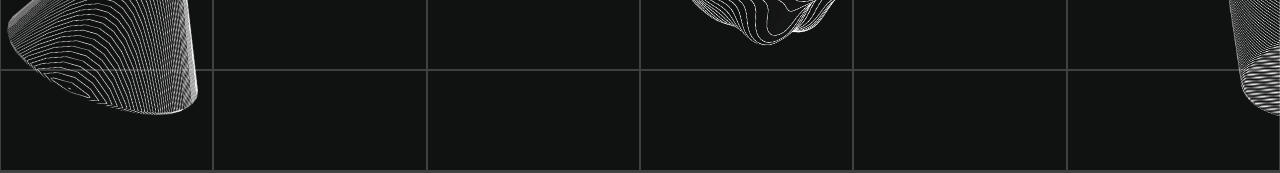
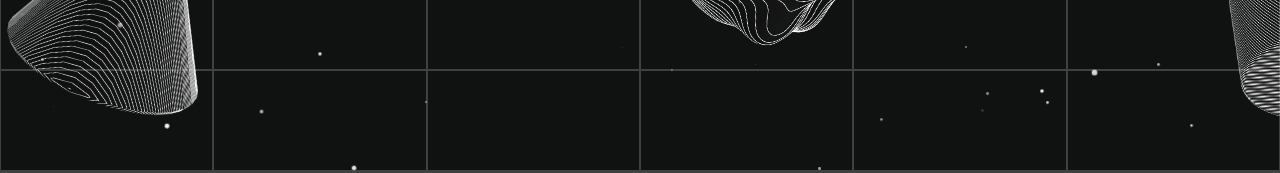
Before and after one commit to Xander-Allen-Rola/Xander-Portfolio, a Vue app: page / in a window 1280 px wide. Shown: the part 676-849 px from the top of the page. Built offline with nearby package versions, Linux system fonts and the light colour scheme.

Commit message:
Added start shimmering and shooting stars overlay

```diff
--- a/src/App.vue
+++ b/src/App.vue
@@ -11,6 +11,7 @@ import SocialsButtons from './components/SocialsButtons.vue'
 import ProfileButton from './components/buttons/ProfileButton.vue'
 import HireMeMenu from './components/HireMeMenu.vue'
 import CommonUseButton from './components/buttons/CommonUseButton.vue'
+import StarsOverlay from './components/StarsOverlay.vue'
 
 const showHireMeMenu = ref(false)
 const isSticky = ref(false)
@@ -33,6 +34,7 @@ onUnmounted(() => {
 </script>
 
 <template>
+  <StarsOverlay />
   <div
     style="max-width: 1480px;
     position: absolute;
--- a/src/components/HomeGrid.vue
+++ b/src/components/HomeGrid.vue
@@ -8,9 +8,22 @@ const mergedArea = {
   endCol: 5,
 };
 
+// number of stars
+const STAR_COUNT = 20;
+
 export default {
   name: "HomeGrid",
   components: { TitleText },
+  data() {
+    return {
+      stars: Array.from({ length: STAR_COUNT }, () => ({
+        x: Math.random() * 1480, // random X in container
+        y: Math.random() * 710,  // random Y in container
+        size: 2 + Math.random() * 3, // random size 2-5px
+        delay: Math.random() * 5, // random animation delay
+      })),
+    };
+  },
   computed: {
     cells() {
       const cells = [];
@@ -53,7 +66,6 @@ export default {
     },
   },
   mounted() {
-    // Add random animation delay & duration for each image
     const imgs = document.querySelectorAll(".overlay-img");
     imgs.forEach(img => {
       const duration = 15 + Math.random() * 10; // 15–25s
@@ -68,6 +80,21 @@ export default {
 <template>
   <div style="display: flex; justify-content: center; width: 100vw;">
     <div style="position: relative; width: 1480px; height: 710px;">
+
+      <!-- Shimmering stars -->
+      <div
+        v-for="(star, index) in stars"
+        :key="index"
+        class="star"
+        :style="{
+          top: star.y + 'px',
+          left: star.x + 'px',
+          width: star.size + 'px',
+          height: star.size + 'px',
+          animationDelay: star.delay + 's'
+        }"
+      ></div>
+
       <!-- Overlay images -->
       <img alt="cylinder" src="@/assets/images/cylinder.png" class="overlay-img float" style="top: 330px; left: 1120px;" />
       <img alt="pyramid" src="@/assets/images/pyramid.png" class="overlay-img float" style="top: 380px; left: -130px;" />
@@ -100,7 +127,7 @@ export default {
   pointer-events: none;
 }
 
-/* Floating random movement */
+/* Floating random movement for images */
 @keyframes floatRandom {
   0%   { transform: translate(0, 0) rotate(0deg); }
   25%  { transform: translate(40px, -50px) rotate(5deg); }
@@ -114,4 +141,20 @@ export default {
   animation-timing-function: ease-in-out;
   animation-iteration-count: infinite;
 }
+
+/* Stars */
+.star {
+  position: absolute;
+  background: white;
+  border-radius: 50%;
+  opacity: 0.8;
+  z-index: 0;
+  animation: shimmer 2s infinite alternate;
+}
+
+@keyframes shimmer {
+  0% { opacity: 0.2; transform: scale(0.8); }
+  50% { opacity: 1; transform: scale(1.2); }
+  100% { opacity: 0.2; transform: scale(0.8); }
+}
 </style>
--- /dev/null
+++ b/src/components/StarsOverlay.vue
@@ -0,0 +1,138 @@
+<script setup>
+import { ref, onMounted, onBeforeUnmount } from 'vue'
+
+const STAR_COUNT = 80
+const SHOOTING_STAR_CHANCE = 0.005 // chance per frame
+const stars = ref([])
+const shootingStars = ref([])
+let animationFrame = null
+
+function generateStars() {
+  stars.value = Array.from({ length: STAR_COUNT }, () => {
+    const depth = Math.random()
+    return {
+      x: Math.random() * window.innerWidth,
+      y: Math.random() * window.innerHeight,
+      size: 1 + depth * 3,
+      vx: (Math.random() - 0.5) * 0.2 * (0.5 + depth),
+      vy: (Math.random() - 0.5) * 0.2 * (0.5 + depth),
+      delay: Math.random() * 5,
+      opacity: 0.2 + depth * 0.8,
+    }
+  })
+}
+
+function animateStars() {
+  stars.value.forEach(star => {
+    star.x += star.vx
+    star.y += star.vy
+    if (star.x < 0 || star.x > window.innerWidth - star.size) star.vx *= -1
+    if (star.y < 0 || star.y > window.innerHeight - star.size) star.vy *= -1
+  })
+
+  // Occasionally spawn shooting stars
+  if (Math.random() < SHOOTING_STAR_CHANCE) {
+    const startX = Math.random() * window.innerWidth * 0.8
+    const startY = Math.random() * window.innerHeight * 0.5
+    const length = 150 + Math.random() * 100
+    const speed = 6 + Math.random() * 4
+    shootingStars.value.push({
+      x: startX,
+      y: startY,
+      length,
+      vx: speed,
+      vy: speed,
+      life: 0
+    })
+  }
+
+  // Animate shooting stars
+  shootingStars.value = shootingStars.value.filter(star => {
+    star.x += star.vx
+    star.y += star.vy
+    star.life += 1
+    return star.life < 30 // remove after short distance
+  })
+
+  animationFrame = requestAnimationFrame(animateStars)
+}
+
+function handleResize() {
+  generateStars()
+}
+
+onMounted(() => {
+  generateStars()
+  animateStars()
+  window.addEventListener('resize', handleResize)
+})
+
+onBeforeUnmount(() => {
+  cancelAnimationFrame(animationFrame)
+  window.removeEventListener('resize', handleResize)
+})
+</script>
+
+<template>
+  <div class="stars-overlay">
+    <!-- Normal stars -->
+    <div
+      v-for="(star, index) in stars"
+      :key="'star-' + index"
+      class="star"
+      :style="{
+        top: star.y + 'px',
+        left: star.x + 'px',
+        width: star.size + 'px',
+        height: star.size + 'px',
+        opacity: star.opacity,
+        animationDelay: star.delay + 's'
+      }"
+    ></div>
+
+    <!-- Shooting stars -->
+    <div
+      v-for="(star, index) in shootingStars"
+      :key="'shoot-' + index"
+      class="shooting-star"
+      :style="{
+        top: star.y + 'px',
+        left: star.x + 'px',
+        width: star.length + 'px',
+      }"
+    ></div>
+  </div>
+</template>
+
+<style scoped>
+.stars-overlay {
+  position: fixed;
+  top: 0;
+  left: 0;
+  width: 100vw;
+  height: 100vh;
+  pointer-events: none;
+  z-index: -1;
+}
+
+.star {
+  position: absolute;
+  background: white;
+  border-radius: 50%;
+  animation: shimmer 2s infinite alternate;
+}
+
+@keyframes shimmer {
+  0% { transform: scale(0.8); }
+  50% { transform: scale(1.2); }
+  100% { transform: scale(0.8); }
+}
+
+.shooting-star {
+  position: absolute;
+  height: 2px;
+  background: linear-gradient(45deg, white, rgba(255,255,255,0));
+  transform: rotate(45deg);
+  opacity: 0.8;
+}
+</style>
```
